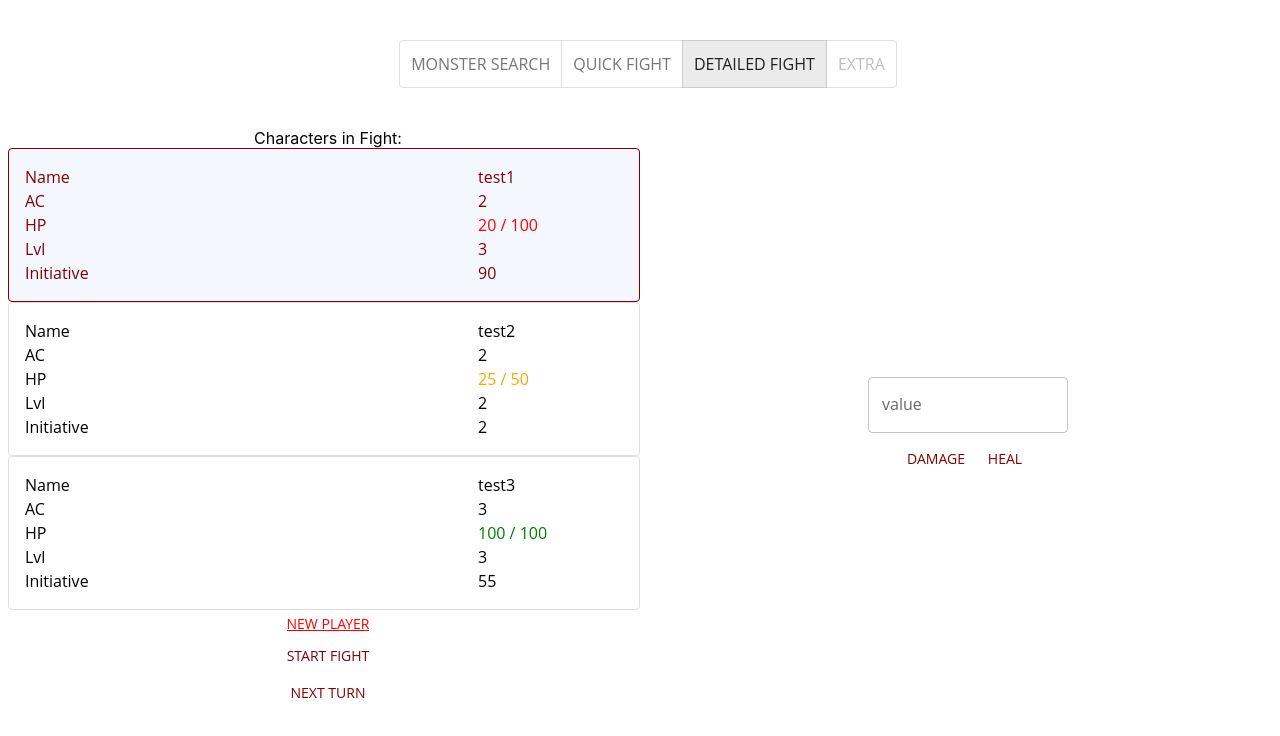
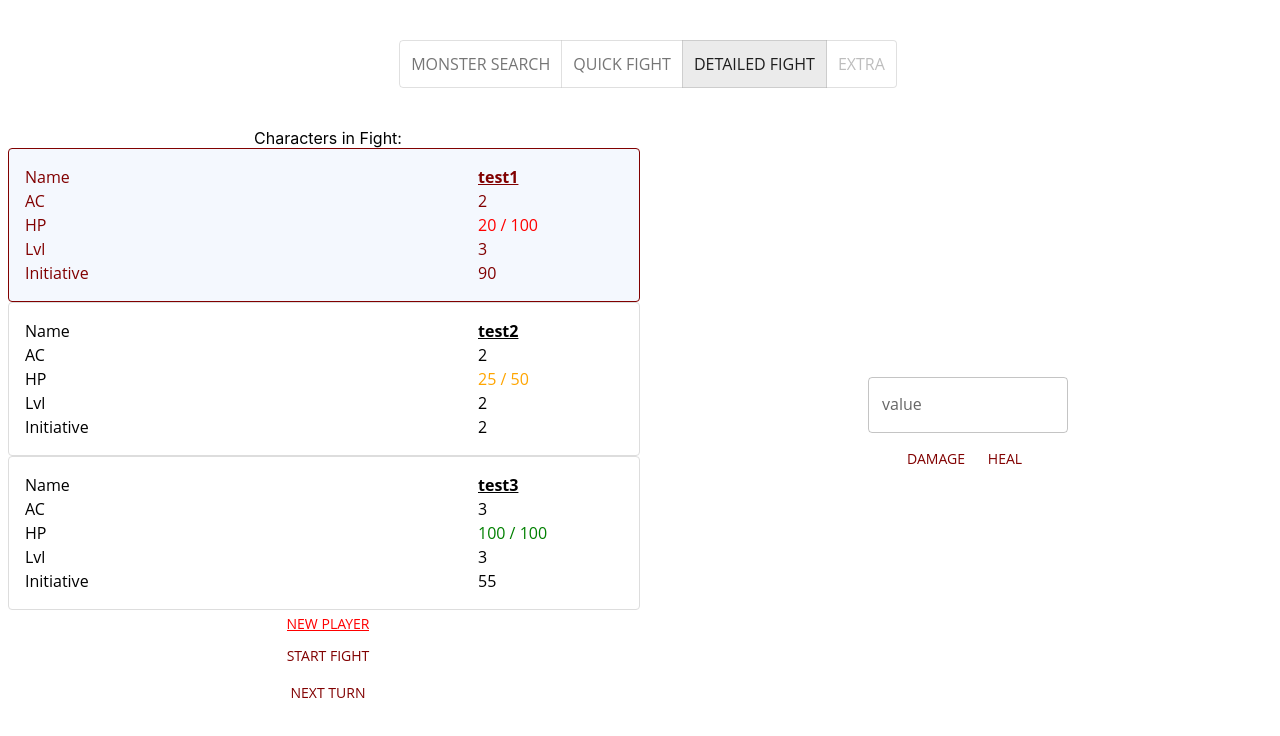
Before and after one commit to Adamdand/randomencounterapp, a React (Create React App) app in the folder client/randomencounter/: page / in a window 1280 px wide. Both pictures are taken after a click on the button "DETAILED FIGHT". Shown: the top 736 px of the page. Built offline with nearby package versions, Linux system fonts and the light colour scheme; no server answers.

Commit message:
adding font for player names

```diff
--- a/client/randomencounter/src/Pages/CharacterCard.tsx
+++ b/client/randomencounter/src/Pages/CharacterCard.tsx
@@ -94,7 +94,11 @@ const CharacterCard: React.FC<IProps> = (props: IProps) => {
           <Box
             sx={{ width: "145px", wordWrap: "break-word", textAlign: "left" }}
           >
-            <Typography>{data.characterName}</Typography>
+            <Typography
+              sx={{ fontWeight: "bolder", textDecoration: "underline" }}
+            >
+              {data.characterName}
+            </Typography>
             <Typography>{data.characterAC}</Typography>
             <Typography sx={{ color: getHealthPercent }}>
               {data.characterHealth} / {data.characterMaxHealth}
```
